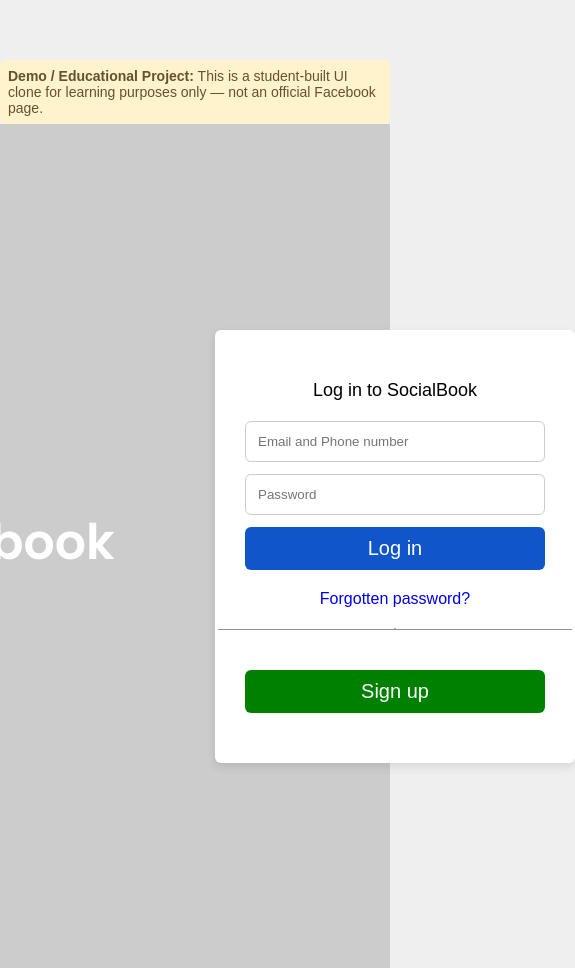
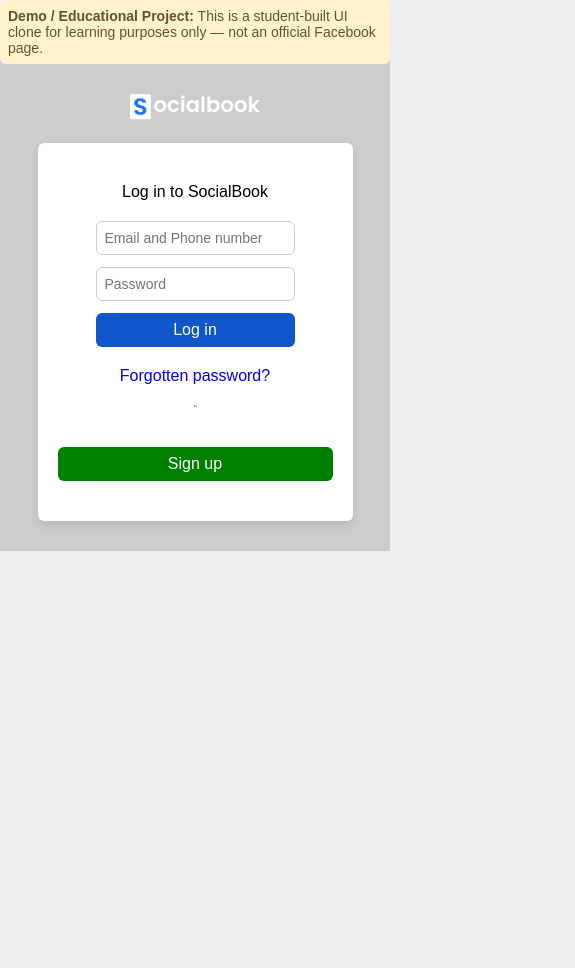
Before and after one commit to diwakar-13/Facebook-clone-socialbook, a website: page public/user-login.html in a window 390 px wide. Shown: the whole page, 575 px wide, since content can reach past the window. After the commit the page ends 844 px from the top, so only its background shows below. Drawn offline with Linux system fonts and the light colour scheme.

Commit message:
make responsive

```diff
--- a/public/style.css
+++ b/public/style.css
@@ -1165,3 +1165,111 @@ profile-conatiner*/
         height: 30px;
     }
 }
+
+/* ============================
+   TABLET + MOBILE (Below 1024px)
+============================ */
+@media (max-width: 1024px) {
+
+    .right-login {
+        flex-direction: column;
+        height: auto;
+        padding: 30px 20px;
+        text-align: center;
+    }
+
+    .right-login img {
+        width: 180px;
+        margin: 0 0 20px 0;
+    }
+
+    .login-area {
+        margin: 0;
+        padding: 25px;
+        width: 100%;
+        max-width: 380px;
+    }
+
+    .login-area input,
+    .login-area button,
+    .login-area .login-create {
+        width: 100%;
+        max-width: 100%;
+    }
+
+    .divider::before,
+    .divider::after {
+        width: 40%;
+    }
+}
+
+
+/* ============================
+   MOBILE (Below 600px)
+============================ */
+@media (max-width: 600px) {
+    .warning {
+        position: absolute;
+        top: 0;
+        margin-bottom: 0;
+
+    }
+
+    .right-login img {
+        width: 150px;
+    }
+
+    .login-area {
+        padding: 20px;
+        max-width: 90%;
+    }
+
+    .login-area input {
+        /* width: 100%; */
+        padding: 10px;
+        font-size: 15px;
+    }
+
+    .login-area button,
+    .login-area .login-create {
+        padding: 10px;
+        font-size: 18px;
+    }
+
+    .divider::before,
+    .divider::after {
+        width: 30%;
+    }
+}
+
+
+/* ============================
+   SMALL MOBILE (Below 400px)
+===============================
+*/
+@media (max-width: 400px) {
+
+    .right-login img {
+        width: 130px;
+    }
+
+    .login-area p {
+        font-size: 16px;
+    }
+
+    .login-area input {
+        padding: 8px;
+        font-size: 14px;
+    }
+
+    .login-area button,
+    .login-area .login-create {
+        padding: 8px;
+        font-size: 16px;
+    }
+
+    .divider::before,
+    .divider::after {
+        width: 25%;
+    }
+}
--- a/public/user-login.html
+++ b/public/user-login.html
@@ -11,7 +11,7 @@
 <body>
     <main>
         <!-- Add near top of body -->
-        <div style="background:#fff3cd;color:#66512c;padding:8px;border-radius:6px;font-size:14px;">
+        <div style="background:#fff3cd;color:#66512c;padding:8px;border-radius:6px;font-size:14px;" class="warning">
             <strong>Demo / Educational Project:</strong> This is a student-built UI clone for learning purposes only —
             not an official Facebook page.
         </div>
```
